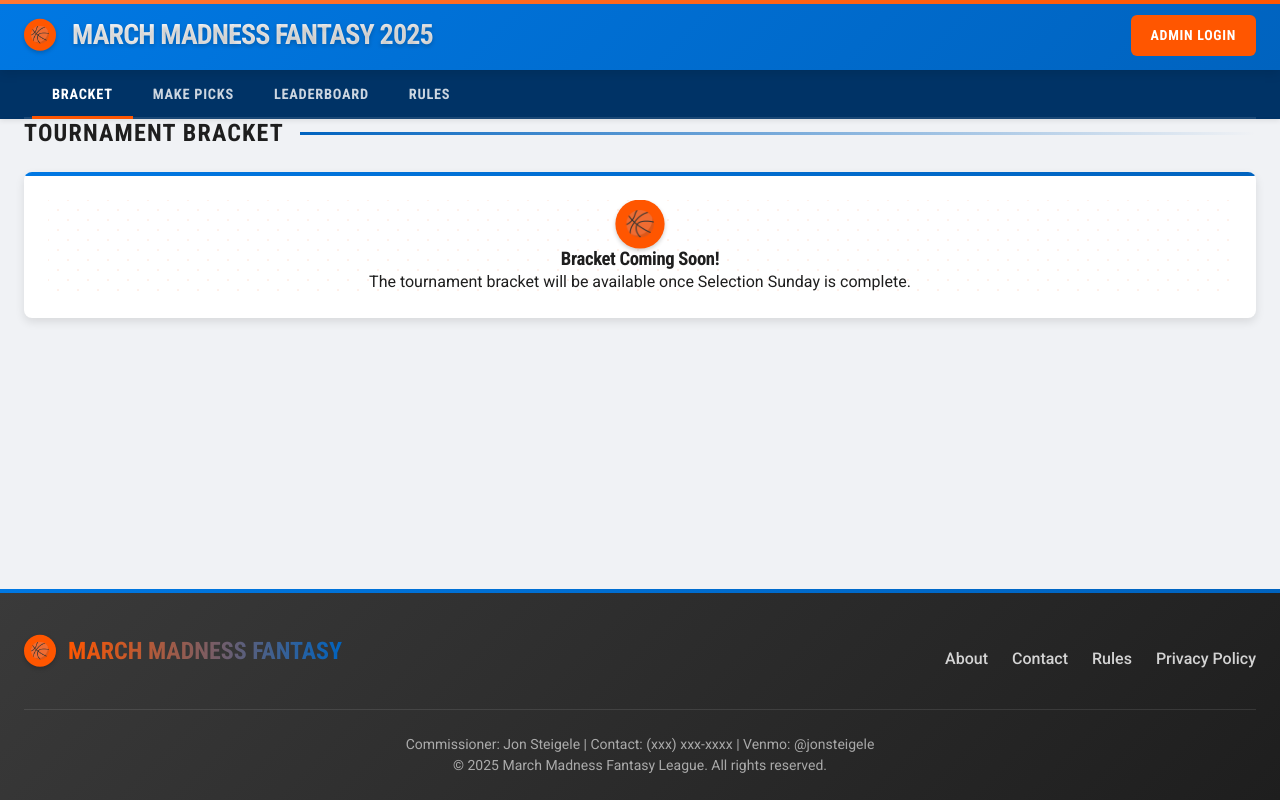
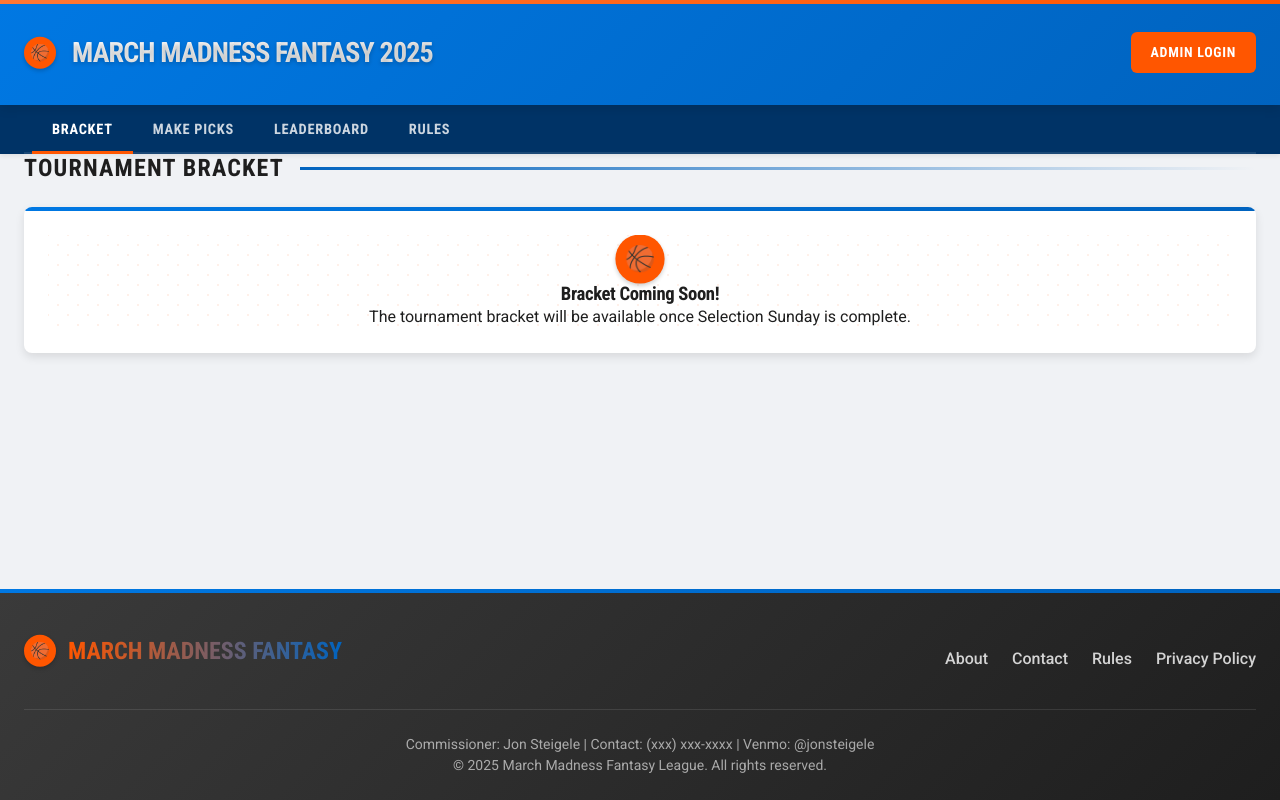
Before and after one commit to robbycorrs23/march-madness-app, a Next.js app: page / in a window 1280 px wide. Built offline with nearby package versions, Linux system fonts and the light colour scheme; no server answers; the database is empty.

Commit message:
Made some more changes to header

```diff
--- a/app/page.tsx
+++ b/app/page.tsx
@@ -99,7 +99,7 @@ export default function Home() {
     <main className="min-h-screen">
       <header className="site-header">
         <div className="container">
-          <div className="flex justify-between items-center">
+          <div className="header-content">
             <div className="site-logo-wrapper">
               <div className="basketball-icon">🏀</div>
               <h1>March Madness Fantasy 2025</h1>
--- a/app/styles/espn-style.css
+++ b/app/styles/espn-style.css
@@ -125,10 +125,10 @@
     top: 0;
     z-index: 1000;
     box-shadow: var(--shadow-md);
-    height: 70px;
+    height: auto;
     display: flex;
     align-items: center;
-    padding: 1rem 0;
+    padding: 2rem 0;
   }
 
   .site-header::before {
@@ -150,6 +150,12 @@
     -webkit-background-clip: text;
     -webkit-text-fill-color: transparent;
     letter-spacing: -0.03em;
+  }
+
+  .header-content {
+    display: flex;
+    flex-direction: row;
+    justify-content: space-between;
   }
 
   .site-logo-wrapper {
```
